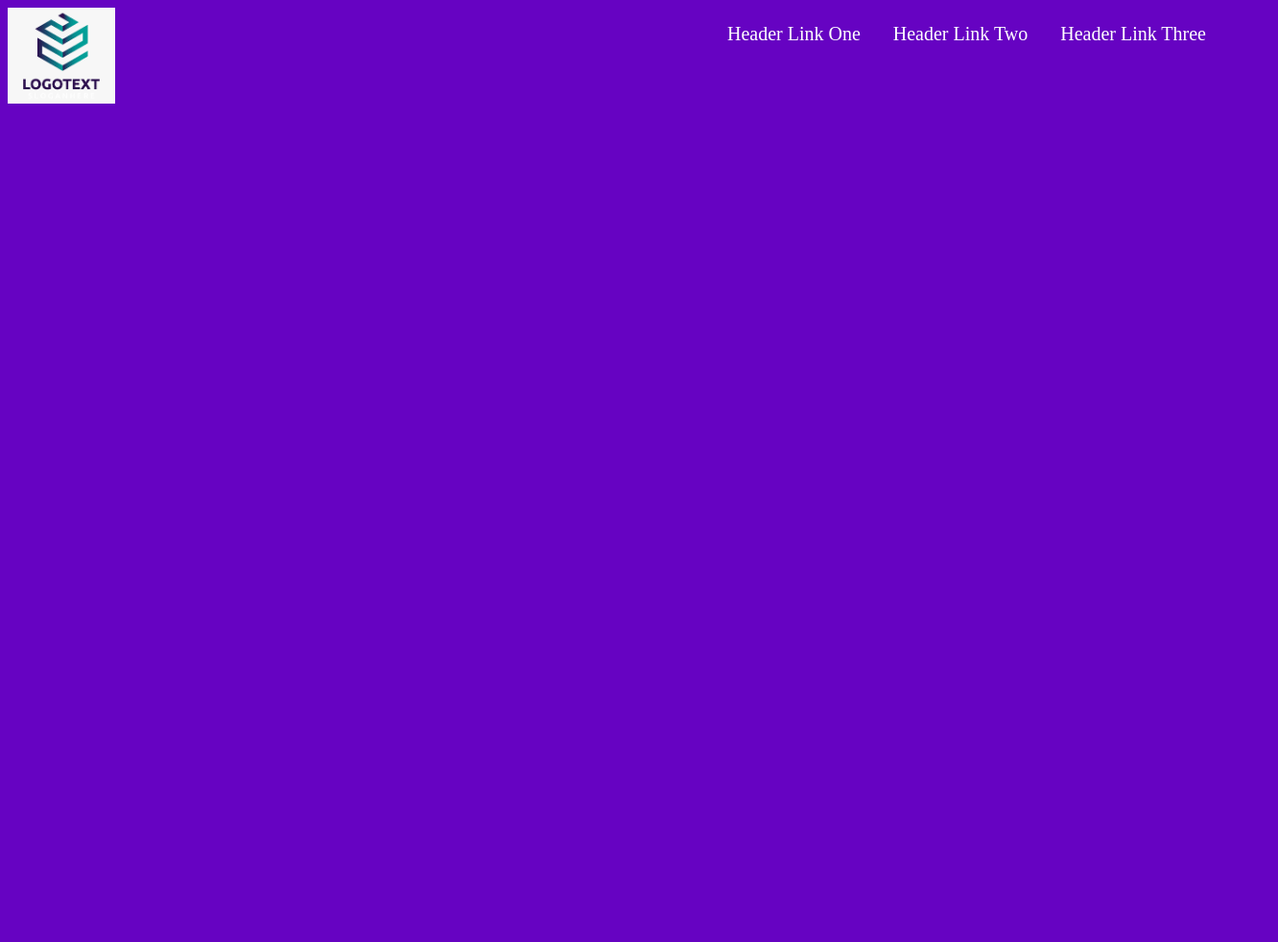
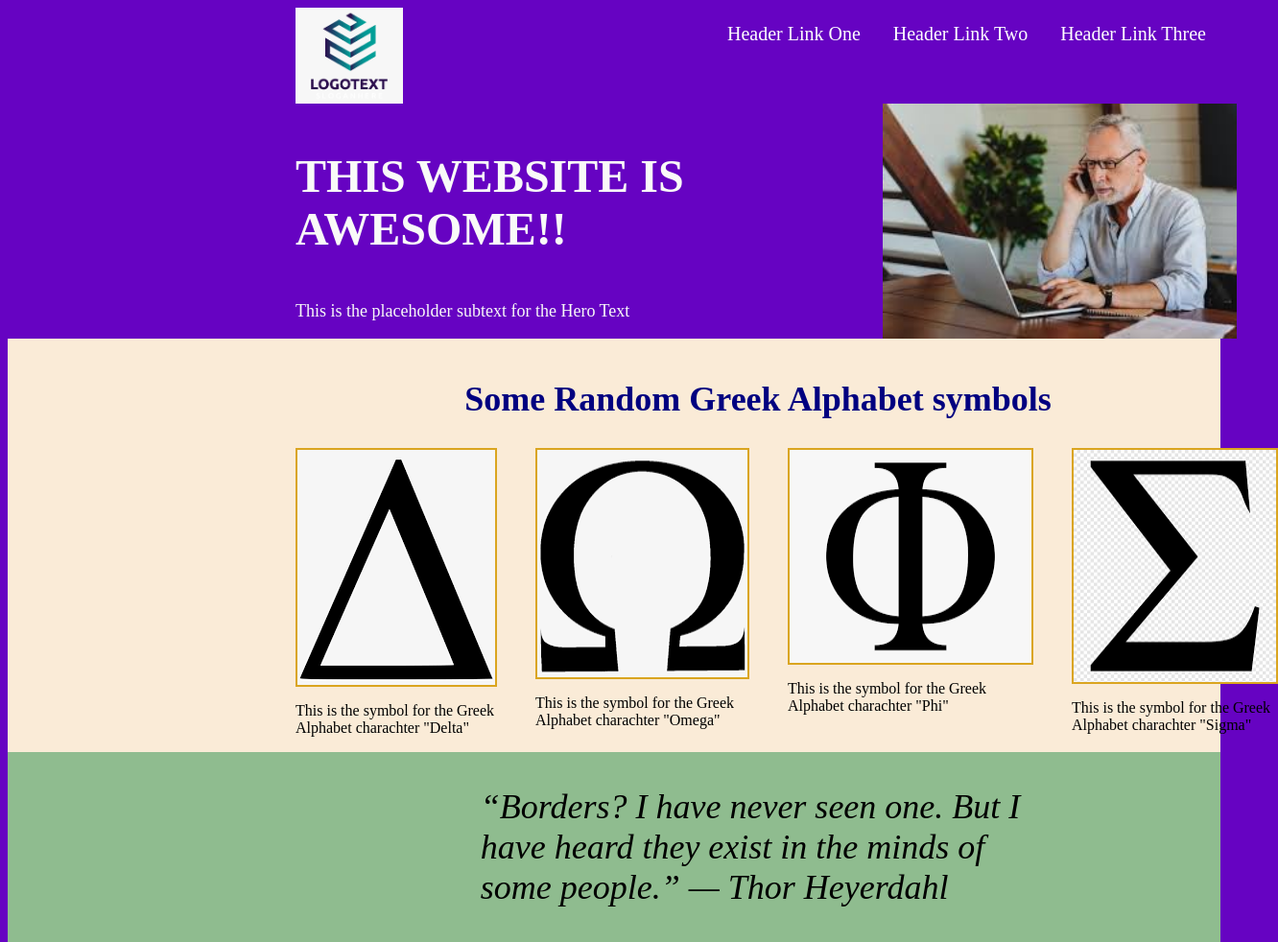
Before and after one commit to bobabb762/landing-page, a plain HTML site: page index.html in a window 1280 px wide. Shown: the whole page at 96% size, 1332 px wide, since content can reach past the window. Before the commit the page ends 800 px from the top, so only its background shows below. Drawn offline with Linux system fonts and the light colour scheme.

Commit message:
add content and formatting

```diff
--- a/index.html
+++ b/index.html
@@ -4,7 +4,7 @@
     <meta charset="UTF-8">
     <meta http-equiv="X-UA-Compatible" content="IE=edge">
     <meta name="viewport" content="width=device-width, initial-scale=1.0">
-    <title>Document</title>
+    <title>Landing Page</title>
     <link rel="stylesheet" href="./style.css">
 </head>
 <body>
@@ -22,8 +22,44 @@
         </div>
     </div>
 
+    <div class="sec1">
+        <div class="hero">
+            <h3>THIS WEBSITE IS AWESOME!!</h3>
+            <P>This is the placeholder subtext for the Hero Text</P>
+        </div>
+        <div class="image">
+            <img src="./images/stockphoto.jpeg" alt="">
+        </div>
+    </div>
 
+<div class="sec2">
+    <div class="sec2top">
+        <h2>Some Random Greek Alphabet symbols</h2>
+    </div>
+    <div class="sec2body">
+        <div class="ga">
+            <img src="./images/delta.png" alt="delta">
+            <p>This is the symbol for the Greek Alphabet charachter "Delta"</p>
+        </div>
+        <div class="ga">
+            <img src="./images/omega.png" alt="omega">
+            <p>This is the symbol for the Greek Alphabet charachter "Omega"</p>
+        </div>
+        <div class="ga">
+            <img src="./images/phi.png" alt="phi">
+            <p>This is the symbol for the Greek Alphabet charachter "Phi"</p>
+        </div>
+        <div class="ga">
+            <img src="./images/sigma.png" alt="sigma">
+            <p>This is the symbol for the Greek Alphabet charachter "Sigma"</p>
+        </div>
+    </div>
+</div>
 
+<div class="sec3">
+    <div class="quote"><p>“Borders? I have never seen one. But I have heard they exist in the minds of some people.”
+        — Thor Heyerdahl</p></div>
+</div>
 
 
 
--- a/style.css
+++ b/style.css
@@ -2,11 +2,15 @@ body {
     background-color: rgb(102, 3, 194);
     display: flex;
     flex-direction: column;
+    max-width: 100vw;
+    height: 100vh ;
 }
 
 .header {
     display: flex;
     justify-content: space-between;
+    flex-shrink: 0;
+    padding-left: 300px;
 }
 
 .logo {
@@ -15,6 +19,90 @@ body {
     width: 100px;
 }
 
+.sec1 {
+    display: flex;
+    justify-content: space-between;
+    padding-left: 300px;
+}
+
+h3 {
+    font-size: 48px;
+    font-weight: 900;
+    color: #f9faf8;
+}
+
+.sec1 p {
+    font-size: 18px;
+    color: #f9faf8;
+}
+.image {
+    display: flex;
+     width: 400px;
+    height: auto;
+}
+
+.sec2 {
+    background-color: antiquewhite;
+    padding-left: 300px;
+}
+
+.sec2 p {
+    color: black;
+}
+
+.ga img {
+    width: auto;
+    height: auto;
+    border: 2px solid goldenrod;
+    }
+
+.sec2top {
+    display: flex;
+    justify-content: center;
+    margin-top: 12px;
+    background-color:antiquewhite ;
+}
+
+.sec2body {
+    display: flex;
+    justify-content: space-around;
+    gap: 40px;
+}
+
+.ga {
+    display: flex;
+    flex-wrap: wrap;
+    flex-basis: 20%;
+    justify-content: center;
+}
+
+h2 {
+    font-size: 36px;
+    color: navy;
+}
+
+.sec3 {
+    background-color: darkseagreen;
+    display: flex;
+    justify-content: center;
+    align-items: center;
+    padding-left: 300px;
+}
+
+.sec3 p {
+    font-size: 36px;
+    font-style: italic;
+}
+
+.quote {
+    display: flex;
+    width: 60%;
+
+}
+
+
+
+
 a {
     text-decoration: none;
     color: white;
```
Also changed, not shown: images/delta.png (added), images/omega.png (added), images/phi.png (added), images/sigma.png (added), images/stockphoto.jpeg (added).
